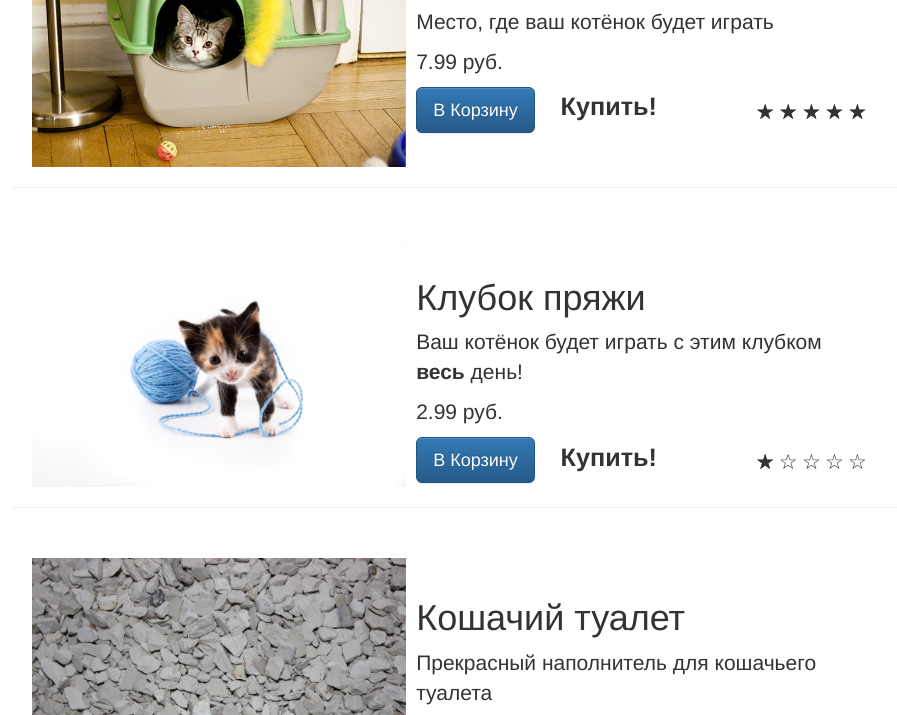
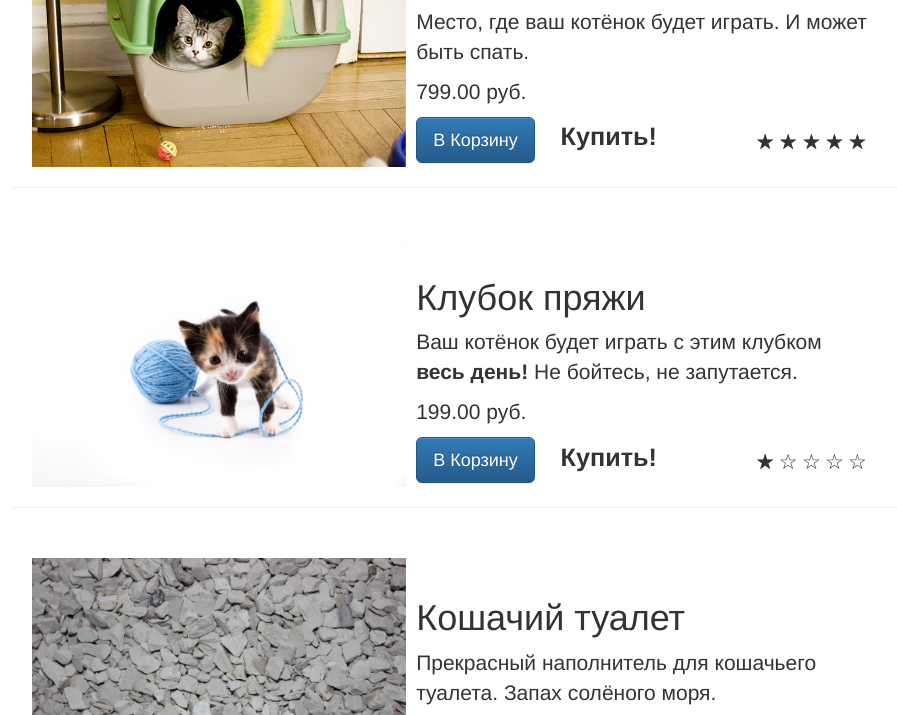
Before and after one commit to ples2/VueShop, a plain HTML site: page index.html in a window 1280 px wide. Shown: the part 595-1310 px from the top of the page, without its empty margins (3-900 px from the left). Drawn offline with nearby package versions, Linux system fonts and the light colour scheme.

Commit message:
Add files via upload

```diff
--- a/index.html
+++ b/index.html
@@ -277,7 +277,7 @@
          formatPrice(price) {	//#B
            if (!parseInt(price)) { return ""; }	//#C
            if (price > 99999) {	//#D
-             var priceString = (price / 100).toFixed(2);	//#E
+             var priceString = (price / 1).toFixed(2);	//#E
              var priceArray = priceString.split("").reverse();	//#F
              var index = 3;	//#F
              while (priceArray.length > index + 3) {	//#F
@@ -286,7 +286,7 @@
              }	//#F
              return priceArray.reverse().join("")+" руб.";	//#G
            } else {
-             return  (price / 100).toFixed(2)+" руб.";	//#H
+             return  (price / 1).toFixed(2)+" руб.";	//#H
            }
          }
 
--- a/products.json
+++ b/products.json
@@ -5,8 +5,8 @@
     {
       "id": 1002,
       "title": "Клубок пряжи",
-      "description": "Ваш котёнок будет играть с этим клубком <strong>весь</strong> день!",
-      "price": 299,
+      "description": "Ваш котёнок будет играть с этим клубком <strong>весь день!</strong> Не бойтесь, не запутается.",
+      "price": 199,
       "image": "assets/images/yarn.jpg",
       "availableInventory": 7,
       "rating": 1
@@ -14,16 +14,16 @@
     {
       "id": 1003,
       "title": "Кошачий туалет",
-      "description": "Прекрасный наполнитель для кошачьего туалета",
-      "price": 1100,
+      "description": "Прекрасный наполнитель для кошачьего туалета. Запах солёного моря.",
+      "price": 401,
       "image": "assets/images/cat-litter.jpg",
-      "availableInventory": 30,
+      "availableInventory": 10,
       "rating": 4
     },
     {
       "id": 1004,
       "title": "Домик для кошек",
-      "description": "Место, где ваш котёнок будет играть",
+      "description": "Место, где ваш котёнок будет играть. И может быть спать.",
       "price": 799,
       "image": "assets/images/cat-house.jpg",
       "availableInventory": 11,
@@ -32,8 +32,8 @@
     {
       "id": 1005,
       "title": "Лазерная указка",
-      "description": "Заставьте своего толстого кота двигаться с помощью этого <em>удивительного</em> устройства.",
-      "price": 4999,
+      "description": "Заставьте своего <strong>толстого</strong> кота двигаться с помощью этого <em>удивительного</em> устройства.",
+      "price": 479,
       "image": "assets/images/laser-pointer.jpg",
       "availableInventory": 15,
       "rating": 1
@@ -42,7 +42,7 @@
       "id": 1001,
       "title": "Вкусняшка для вашей кошки",
       "description": "250 гр. <em>восхитительного</em>, натурального мяса",
-      "price": 200,
+      "price": 510,
       "image": "assets/images/product-fullsize.png",
       "availableInventory": 8,
       "rating": 3
```
